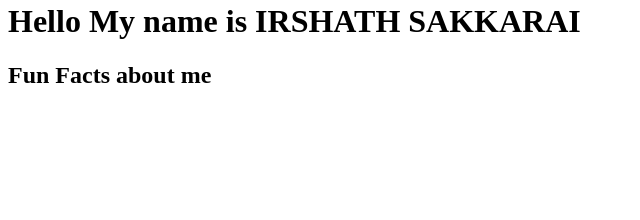
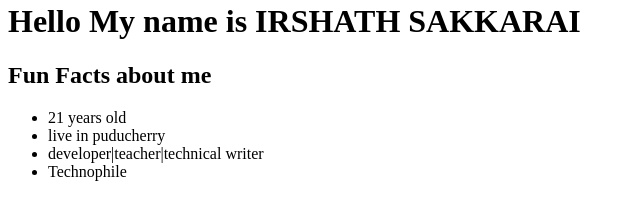
Before and after one commit to irshathbanu-mediwave/first-website, a plain HTML site: page app/index.html in a window 1280 px wide. Shown: the part 362-582 px from the top of the page, without its empty margins (0-640 px from the left). Drawn offline with Linux system fonts and the light colour scheme.

Commit message:
in the first website
using the unorder list and listing the element

```diff
--- a/app/index.html
+++ b/app/index.html
@@ -50,6 +50,12 @@
     width="35%" height="10%">
     <h1>Hello My name is <b>IRSHATH SAKKARAI</b></h1>
     <h2>Fun Facts about me</h2>
+    <ul>
+        <li> 21 years old </li>
+        <li> live in puducherry</li>
+        <li> developer|teacher|technical writer</li>
+        <li>Technophile</li>
+    </ul>
 
   </body>
 </html>
```
